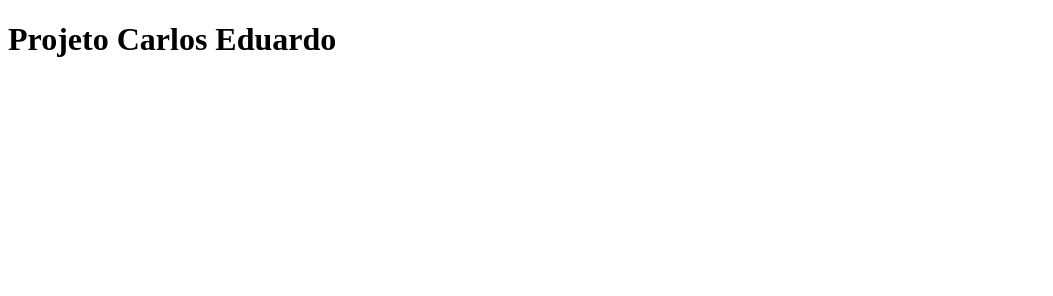
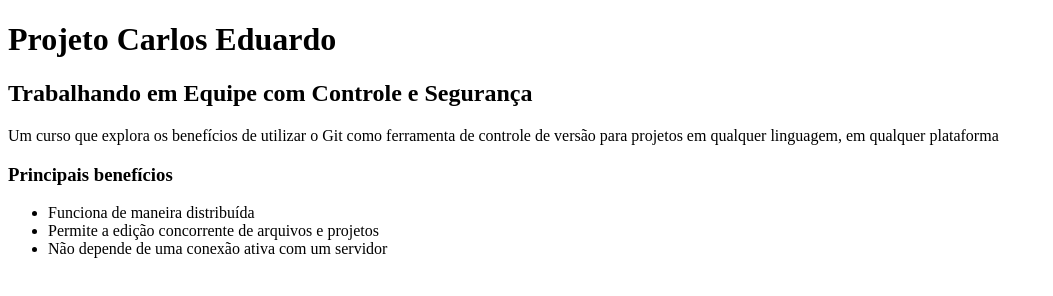
Before and after one commit to kduardo/curso-git, a plain HTML site: page index.html in a window 1280 px wide. Shown: the whole page, without its empty margins (0-1053 px from the left). Drawn offline with Linux system fonts and the light colour scheme.

Commit message:
Conteúdo da página index.html

```diff
--- a/index.html
+++ b/index.html
@@ -4,6 +4,16 @@
 	<title></title>
 </head>
 <body>
-<h1>Projeto Carlos Eduardo</h1>
+	<h1>Projeto Carlos Eduardo</h1>
+	<h2>Trabalhando em Equipe com Controle e Segurança</h2>
+
+	<p>Um curso que explora os benefícios de utilizar o Git como ferramenta de controle de versão para projetos em qualquer linguagem, em qualquer plataforma</p>
+
+	<h3>Principais benefícios</h3>
+	<ul>
+		<li>Funciona de maneira distribuída</li>
+		<li>Permite a edição concorrente de arquivos e projetos</li>
+		<li>Não depende de uma conexão ativa com um servidor</li>
+	</ul>
 </body>
 </html>
```
